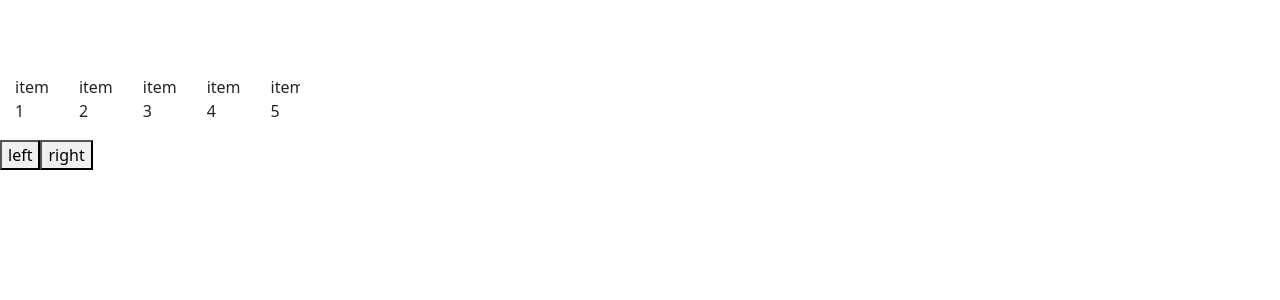
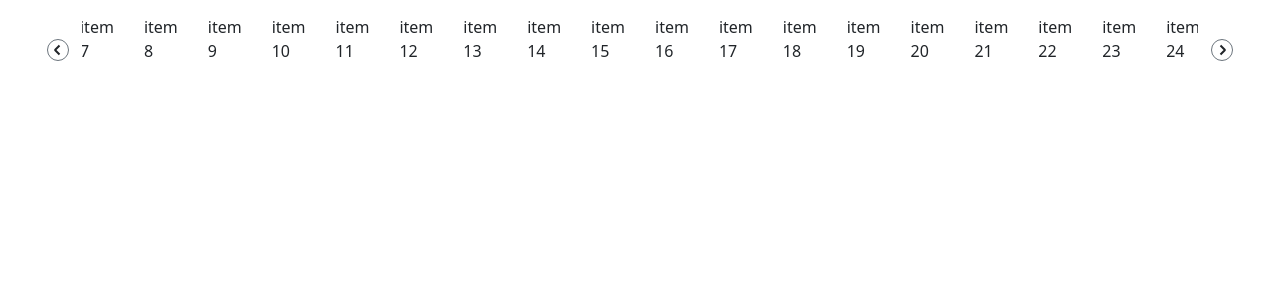
Before and after one commit to Mohamedyousef44/Agoura-Angular, an Angular app: page / in a window 1280 px wide. Shown: the top 300 px of the page. Built offline with nearby package versions, Linux system fonts and the light colour scheme.

Commit message:
add button to scroller

```diff
--- a/src/app/Components/category-scroller/category-scroller.component.css
+++ b/src/app/Components/category-scroller/category-scroller.component.css
@@ -1,5 +1,5 @@
-::-webkit-scrollbar{width:2px;height:2px;}
-::-webkit-scrollbar-button{width:2px;height:2px;}
+/* ::-webkit-scrollbar{width:2px;height:2px;}
+::-webkit-scrollbar-button{width:2px;height:2px;} */
 
 div{
   box-sizing:border-box;
@@ -13,23 +13,39 @@ body {
   display:flex;
   flex-direction: row;
   flex-wrap: nowrap;
-  width:300px;
-  /* max-height:500px; */
   margin:0;
   overflow-y:auto;
-  overflow-x:scroll;
+  overflow-x:hidden;
 }
 .horizontal-scroll-wrapper > div{
   display:block;
   padding:5px;
 }
 
-.squares{
-  padding:60px 0 0 0;
-}
+
 
 .squares > div{
   width:60px;
-  height:60px;
+  /* height:60px; */
   margin:10px;
 }
+
+.translate-left{
+  transform: translateX(-35px);
+  cursor: pointer;
+  transition: 0.3s;
+
+}
+
+.translate-right{
+  transform: translate(35px);
+  cursor: pointer;
+  transition: 0.3s;
+
+}
+
+.translate-left:hover,.translate-right:hover{
+  background-color: #B0B1AB;
+  transition: 0.3s;
+
+}
--- a/src/app/Components/category-scroller/category-scroller.component.html
+++ b/src/app/Components/category-scroller/category-scroller.component.html
@@ -1,5 +1,8 @@
-<div>
-  <div #scroller class="horizontal-scroll-wrapper squares">
+<div class="scroller-container position-relative">
+  <div
+    #scroller
+    class="horizontal-scroll-wrapper squares justify-content-center"
+  >
     <div><a href="" class="nav-link">item 1</a></div>
     <div><a href="" class="nav-link">item 2</a></div>
     <div><a href="" class="nav-link">item 3</a></div>
@@ -8,8 +11,82 @@
     <div><a href="" class="nav-link">item 6</a></div>
     <div><a href="" class="nav-link">item 7</a></div>
     <div><a href="" class="nav-link">item 8</a></div>
+    <div><a href="" class="nav-link">item 9</a></div>
+    <div><a href="" class="nav-link">item 10</a></div>
+    <div><a href="" class="nav-link">item 11</a></div>
+    <div><a href="" class="nav-link">item 12</a></div>
+    <div><a href="" class="nav-link">item 13</a></div>
+    <div><a href="" class="nav-link">item 14</a></div>
+    <div><a href="" class="nav-link">item 15</a></div>
+    <div><a href="" class="nav-link">item 16</a></div>
+    <div><a href="" class="nav-link">item 17</a></div>
+    <div><a href="" class="nav-link">item 18</a></div>
+    <div><a href="" class="nav-link">item 19</a></div>
+    <div><a href="" class="nav-link">item 20</a></div>
+    <div><a href="" class="nav-link">item 21</a></div>
+    <div><a href="" class="nav-link">item 22</a></div>
+    <div><a href="" class="nav-link">item 23</a></div>
+    <div><a href="" class="nav-link">item 24</a></div>
+    <div><a href="" class="nav-link">item 25</a></div>
+    <div><a href="" class="nav-link">item 26</a></div>
+    <div><a href="" class="nav-link">item 27</a></div>
+    <div><a href="" class="nav-link">item 28</a></div>
+    <div><a href="" class="nav-link">item 29</a></div>
+    <div><a href="" class="nav-link">item 30</a></div>
   </div>
 
-  <button (click)="scroll(scroller, -20)">left</button>
-  <button (click)="scroll(scroller, 20)">right</button>
+  <span
+    class="position-absolute top-50 start-0 border p-1 border-1 rounded-5 border-secondary translate-left"
+    (click)="scroll(scroller, -20)"
+  >
+    <svg
+      viewBox="0 0 32 32"
+      xmlns="http://www.w3.org/2000/svg"
+      aria-hidden="true"
+      role="presentation"
+      focusable="false"
+      style="
+        display: block;
+        fill: none;
+        height: 12px;
+        width: 12px;
+        stroke: currentcolor;
+        stroke-width: 5.33333;
+        overflow: visible;
+      "
+    >
+      <g fill="none">
+        <path
+          d="m20 28-11.29289322-11.2928932c-.39052429-.3905243-.39052429-1.0236893 0-1.4142136l11.29289322-11.2928932"
+        ></path>
+      </g>
+    </svg>
+  </span>
+  <span
+    class="position-absolute top-50 end-0 border p-1 border-1 rounded-5 border-secondary translate-right"
+    (click)="scroll(scroller, 20)"
+  >
+    <svg
+      viewBox="0 0 32 32"
+      xmlns="http://www.w3.org/2000/svg"
+      aria-hidden="true"
+      role="presentation"
+      focusable="false"
+      style="
+        display: block;
+        fill: none;
+        height: 12px;
+        width: 12px;
+        stroke: currentcolor;
+        stroke-width: 5.33333;
+        overflow: visible;
+      "
+    >
+      <g fill="none">
+        <path
+          d="m12 4 11.2928932 11.2928932c.3905243.3905243.3905243 1.0236893 0 1.4142136l-11.2928932 11.2928932"
+        ></path>
+      </g>
+    </svg>
+  </span>
 </div>
--- a/src/app/app.component.html
+++ b/src/app/app.component.html
@@ -1 +1,3 @@
-<app-category-scroller></app-category-scroller>
+<div class="container">
+  <app-category-scroller></app-category-scroller>
+</div>
```
